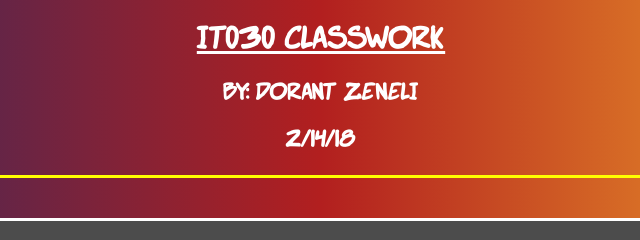
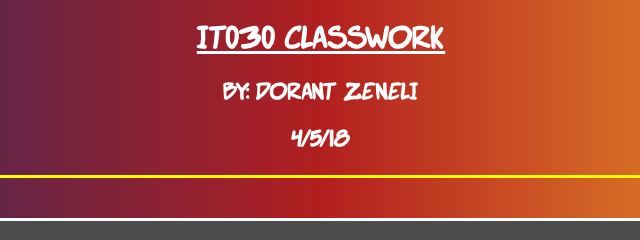
Before and after one commit to dzeneli11/Classwork, a plain HTML site: page Index/index.html in a window 1280 px wide. Shown: the top 240 px of the page, 319-959 px from the left. Drawn offline with nearby package versions, Linux system fonts and the light colour scheme; a web font is replaced by a local one.

Commit message:
Update index.html

```diff
--- a/Index/index.html
+++ b/Index/index.html
@@ -38,7 +38,7 @@
   </head>
 <h1> <font color= "white"><u>IT030 Classwork</u> </h2>
 <h2> <font color= "white">BY: Dorant Zeneli </h2>
-<h2> <font color= "white"> 2/14/18 </h2>
+<h2> <font color= "white"> 4/5/18 </h2>
 </center></font>
 
 </head>
```
